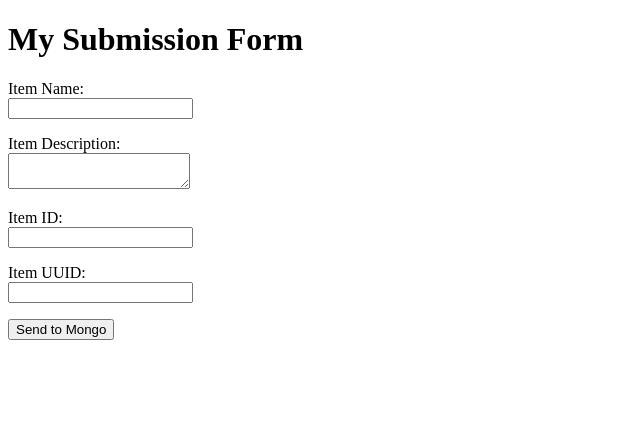
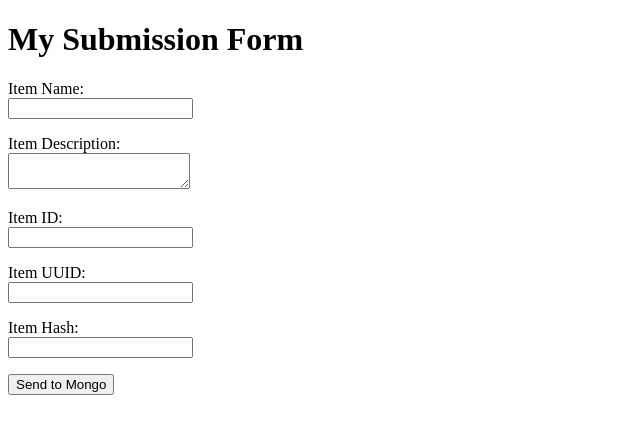
Before and after one commit to SlayerisDead45/git-version-control, a Flask app: page / in a window 1280 px wide. Shown: the top 434 px of the page, without its empty margins (0-640 px from the left). Run offline with Flask 3, Linux system fonts and the light colour scheme.

Commit message:
Add Item Hash field to form

```diff
--- a/templates/index.html
+++ b/templates/index.html
@@ -30,6 +30,11 @@
             <input type="text" name="itemUuid">
         </p>
 
+        <p>
+            <label>Item Hash:</label><br>
+            <input type="text" name="itemHash">
+        </p>
+
         <button type="submit">Send to Mongo</button>
     </form>
 </body>
```
